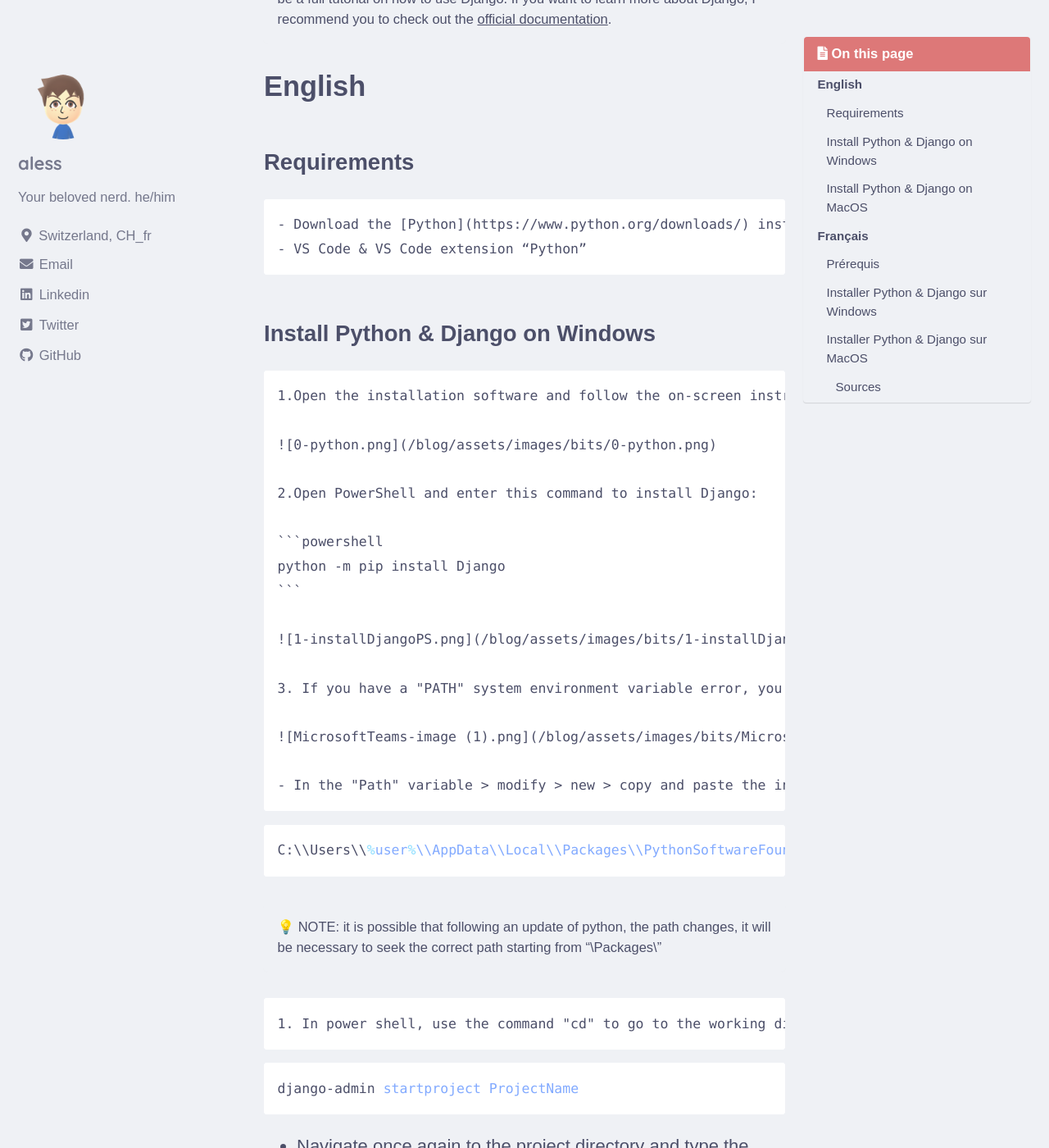
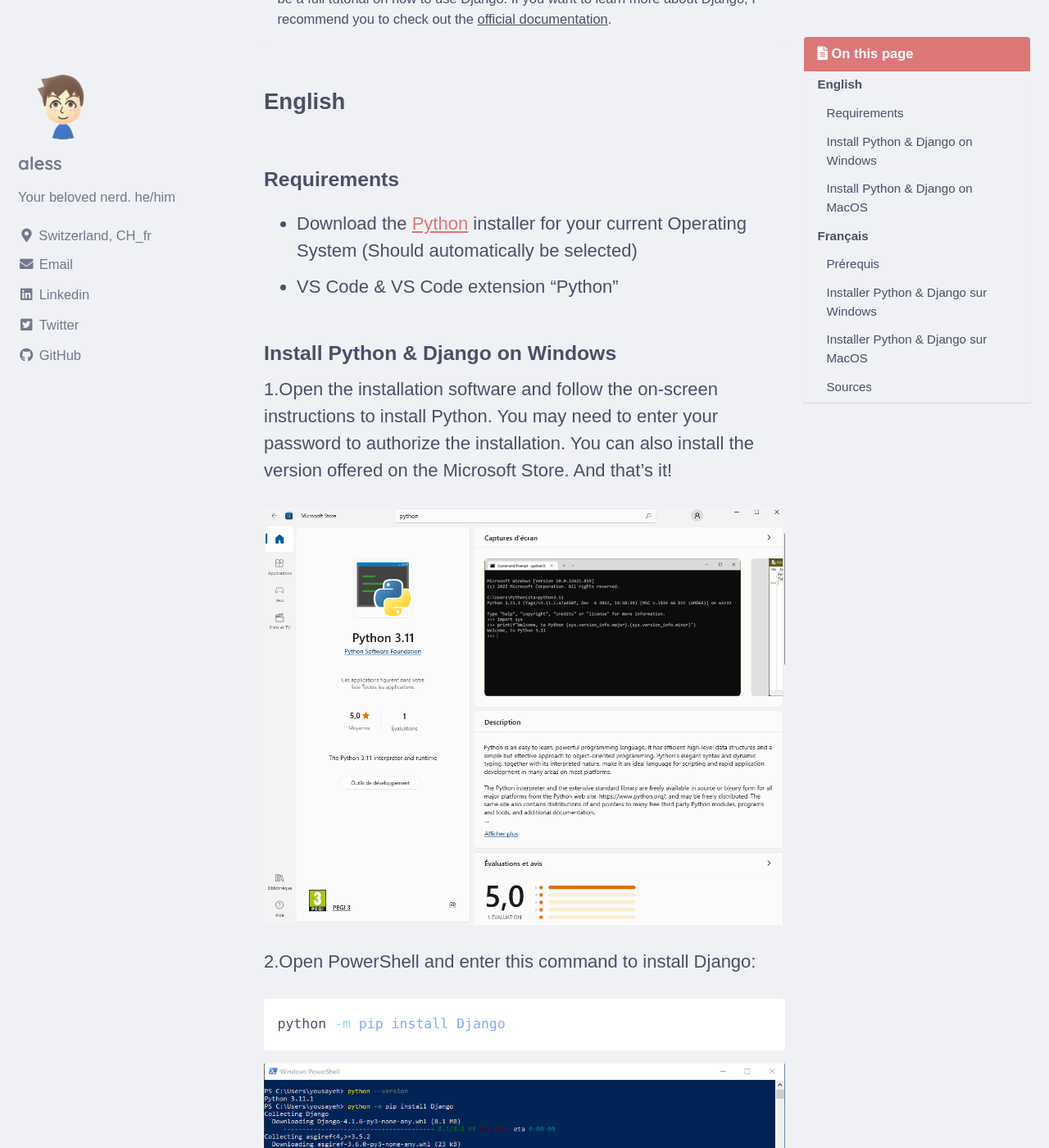
Before and after one commit to alessdangelo/blog, a Jekyll site: the page built from _bits/20230823_step_install_pydjango.md, in a window 1280 px wide and 1400 px high, scrolled down 283 px. Shown: the whole window at 82% size. Built offline with Jekyll 4.4.1, drawn with Linux system fonts in a browser that asks for light colours; cached includes are drawn as plain includes; some of the changed text lies outside the part shown.

````diff
--- a/_bits/20230823_step_install_pydjango.md
+++ b/_bits/20230823_step_install_pydjango.md
@@ -11,53 +11,47 @@ last_modified_at: 2023-08-29T20:48:05-04:00
 **Note:** This bit is a basic step-by-step guide on how to install Python & Django on Windows and MacOS. It was realized as part of my studies and it is not meant to be a full tutorial on how to use Django. If you want to learn more about Django, I recommend you to check out the [official documentation](https://docs.djangoproject.com/en/3.2/).
 {: .notice}
 
+## English
 
-# English
+### Requirements
 
-## Requirements
+- Download the [Python](https://www.python.org/downloads/) installer for your current Operating System (Should automatically be selected)
+- VS Code & VS Code extension “Python”
 
-    - Download the [Python](https://www.python.org/downloads/) installer for your current Operating System (Should automatically be selected)
-    - VS Code & VS Code extension “Python”
+### Install Python & Django on Windows
 
-## Install Python & Django on Windows
+1.Open the installation software and follow the on-screen instructions to install Python. You may need to enter your password to authorize the installation. You can also install the version offered on the Microsoft Store. And that's it!
 
-    1.Open the installation software and follow the on-screen instructions to install Python. You may need to enter your password to authorize the installation. You can also install the version offered on the Microsoft Store. And that's it!
+![0-python.png](/blog/assets/images/bits/0-python.png)
 
-    ![0-python.png](/blog/assets/images/bits/0-python.png)
+2.Open PowerShell and enter this command to install Django:
 
-    2.Open PowerShell and enter this command to install Django:
+```powershell
+python -m pip install Django
+```
 
-    ```powershell
-    python -m pip install Django
-    ```
+![1-installDjangoPS.png](/blog/assets/images/bits/1-installDjangoPS.png)
 
-    ![1-installDjangoPS.png](/blog/assets/images/bits/1-installDjangoPS.png)
+3.If you have a "PATH" system environment variable error, you can add it manually by running the "Change environment variables for your account" program
 
-    3. If you have a "PATH" system environment variable error, you can add it manually by running the "Change environment variables for your account" program
+![MicrosoftTeams-image (1).png](/blog/assets/images/bits/MicrosoftTeams-image_(1).png)
 
-    ![MicrosoftTeams-image (1).png](/blog/assets/images/bits/MicrosoftTeams-image_(1).png)
-
-    - In the "Path" variable > modify > new > copy and paste the installation path of Django which in our case is:
-
+- In the "Path" variable > modify > new > copy and paste the installation path of Django which in our case is:
 
 ```powershell
 C:\\Users\\%user%\\AppData\\Local\\Packages\\PythonSoftwareFoundation.Python.3.11_qbz5n2kfra8p0\\LocalCache\\local-packages\\Python311\\Scripts
 ```
 
-
 💡 NOTE: it is possible that following an update of python, the path changes, it will be necessary to seek the correct path starting from "\Packages\”
 {: .notice}
 
-    1. In power shell, use the command "cd" to go to the working directory of your project and type the command "django-admin startproject ProjectName
-
-
+1. In powershell, use the command "cd" to go to the working directory of your project and type the command "django-admin startproject ProjectName
 
 ```powershell
 django-admin startproject ProjectName
 ```
 
--   Navigate once again to the project directory and type the following command to start the local server
-
+- Navigate once again to the project directory and type the following command to start the local server
 
 ```python
 python manage.py runserver
@@ -65,41 +59,39 @@ python manage.py runserver
 
 ![3-4-createProjectAndRun.png](/blog/assets/images/bits/3-4-createProjectAndRun.png)
 
-    1.In your browser, type "localhost:8000" and see the default page of Django
+1. In your browser, type "localhost:8000" and see the default page of Django
 
-    ![5-defaultPageDjango.png](/blog/assets/images/bits/5-defaultPageDjango.png)
+![5-defaultPageDjango.png](/blog/assets/images/bits/5-defaultPageDjango.png)
 
+### Install Python & Django on MacOS
 
-## Install Python & Django on MacOS
-
-    1. Open the package and follow the instructions on screen in order to install python. You may have to enter your password to allow the installation. You’re done !
-    2.Install the Python package manager (pip) by pasting this line in the terminal in order to add new modules to our python projects.
+1. Open the package and follow the instructions on screen in order to install python. You may have to enter your password to allow the installation. You’re done !
+2.Install the Python package manager (pip) by pasting this line in the terminal in order to add new modules to our python projects.
 
 ```bash
 python3 -m pip install --upgrade pip
 ```
 
-    1. To install Django, simply enter the line below in the terminal. This is using the Python Package Manager (See previous step)
+1. To install Django, simply enter the line below in the terminal. This is using the Python Package Manager (See previous step)
 
 ```bash
 pip3 install Django
 ```
 
-# Français
+## Français
 
-## Prérequis
+### Prérequis
 
-    - Téléchargez le programme d'installation de [Python](https://www.python.org/downloads/) pour votre système d'exploitation (devrait être sélectionné automatiquement).
-    - VS Code & VS Code extension “Python”
+- Téléchargez le programme d'installation de [Python](https://www.python.org/downloads/) pour votre système d'exploitation (devrait être sélectionné automatiquement).
+- VS Code & VS Code extension “Python”
 
-## Installer Python & Django sur Windows
+### Installer Python & Django sur Windows
 
-    1. Ouvrez le logiciel d’installation et suivez les instructions à l'écran afin d'installer python. Vous devrez peut-être entrer votre mot de passe pour autoriser l'installation. Vous pouvez aussi installer la version proposée sur le microsoft store. Voilà, c'est fait !
+1. Ouvrez le logiciel d’installation et suivez les instructions à l'écran afin d'installer python. Vous devrez peut-être entrer votre mot de passe pour autoriser l'installation. Vous pouvez aussi installer la version proposée sur le microsoft store. Voilà, c'est fait !
 
     ![0-python.png](/blog/assets/images/bits/0-python.png)
 
-    2. Ouvrez powershell et saisissez cette commande afin d’installer Django
-
+2. Ouvrez powershell et saisissez cette commande afin d’installer Django
 
 ```powershell
 python -m pip install Django
@@ -107,12 +99,11 @@ python -m pip install Django
 
 ![1-installDjangoPS.png](/blog/assets/images/bits/1-installDjangoPS.png)
 
-    1. Si vous avez une erreur de variable d’environnement système du “PATH”, vous pouvez l’ajouter manuellement en lançant le logiciel “Modifier les variables d’environnement pour votre compte”
+Si vous avez une erreur de variable d’environnement système du “PATH”, vous pouvez l’ajouter manuellement en lançant le logiciel “Modifier les variables d’environnement pour votre compte”
 
 ![MicrosoftTeams-image (1).png](/blog/assets/images/bits/MicrosoftTeams-image_(1).png)
 
-    - Dans la variable "Path" > modifier > nouveau > copier coller le chemin d'installation de Django qui est dans notre cas:
-
+- Dans la variable "Path" > modifier > nouveau > copier coller le chemin d'installation de Django qui est dans notre cas:
 
 ```powershell
 C:\\Users\\%user%\\AppData\\Local\\Packages\\PythonSoftwareFoundation.Python.3.11_qbz5n2kfra8p0\\LocalCache\\local-packages\\Python311\\Scripts
@@ -135,22 +126,22 @@ python manage.py runserver
 
 ![3-4-createProjectAndRun.png](/blog/assets/images/bits/3-4-createProjectAndRun.png)
 
-    1. Dans votre navigateur, tapez "localhost:8000" et constater la page par defaut de Django
+- Dans votre navigateur, tapez "localhost:8000" et constater la page par defaut de Django
 
-    ![5-defaultPageDjango.png](/blog/assets/images/bits/5-defaultPageDjango.png)
+![5-defaultPageDjango.png](/blog/assets/images/bits/5-defaultPageDjango.png)
 
-## Installer Python & Django sur MacOS
+### Installer Python & Django sur MacOS
 
-    1.  Ouvrez le paquet d’installation et suivez les instructions à l'écran afin d'installer python. Vous devrez peut-être entrer votre mot de passe pour autoriser l'installation. Voilà, c'est fait !
-    2.  Installez le gestionnaire de paquets Python (pip) en collant cette ligne dans le terminal afin de pouvoir ajouter de nouveaux modules à nos projets python.
+1. Ouvrez le paquet d’installation et suivez les instructions à l'écran afin d'installer python. Vous devrez peut-être entrer votre mot de passe pour autoriser l'installation. Voilà, c'est fait !
+2. Installez le gestionnaire de paquets Python (pip) en collant cette ligne dans le terminal afin de pouvoir ajouter de nouveaux modules à nos projets python.
 
 ```bash
 python3 -m pip install --upgrade pip
 ```
 
-1.  Pour installer Django, il suffit de saisir la ligne ci-dessous dans le terminal. Ceci en utilisant le gestionnaire de paquets Python (voir l'étape précédente)
+- Pour installer Django, il suffit de saisir la ligne ci-dessous dans le terminal. Ceci en utilisant le gestionnaire de paquets Python (voir l'étape précédente)
 
-```bash
+``` bash
 pip3 install Django
 ```
 
````
Also changed, not shown: other parts of _bits/20230823_step_install_pydjango.md (+1 -1 lines), _pages/about.md (+4 -3 lines).
